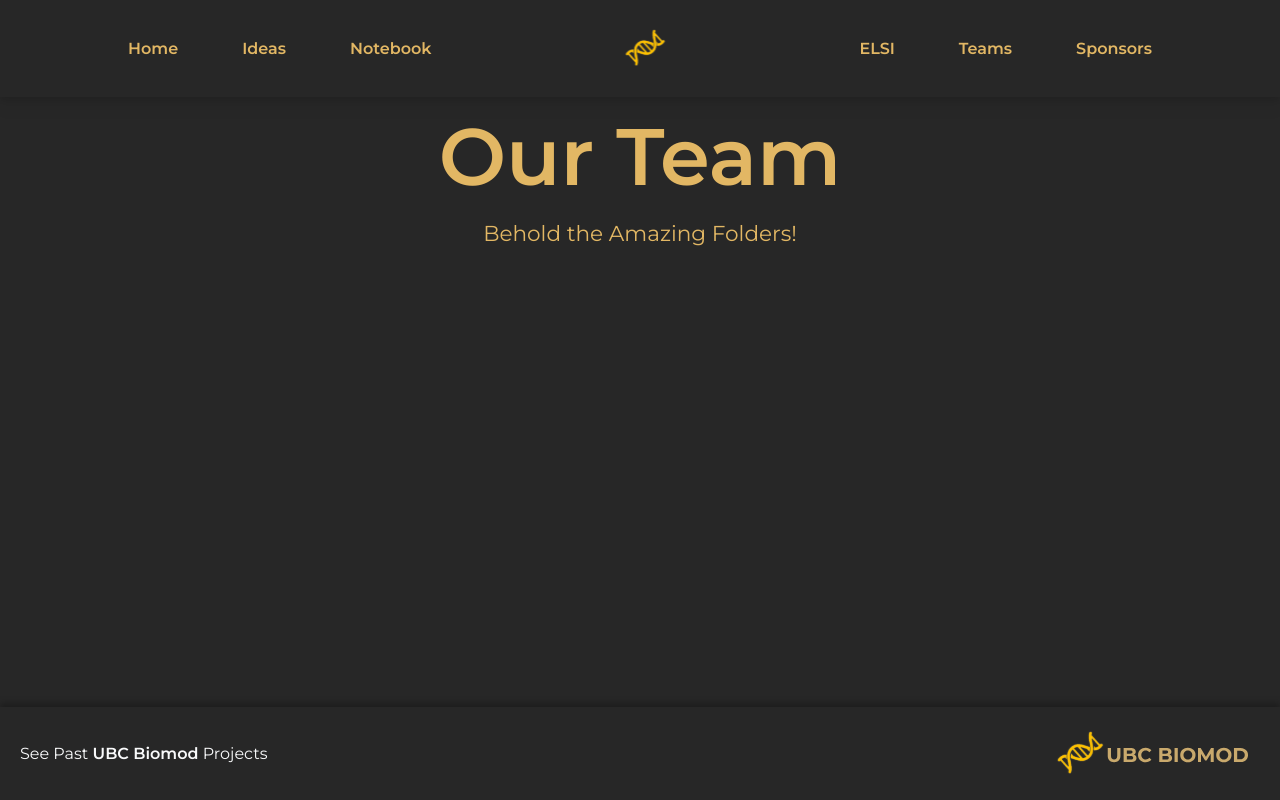
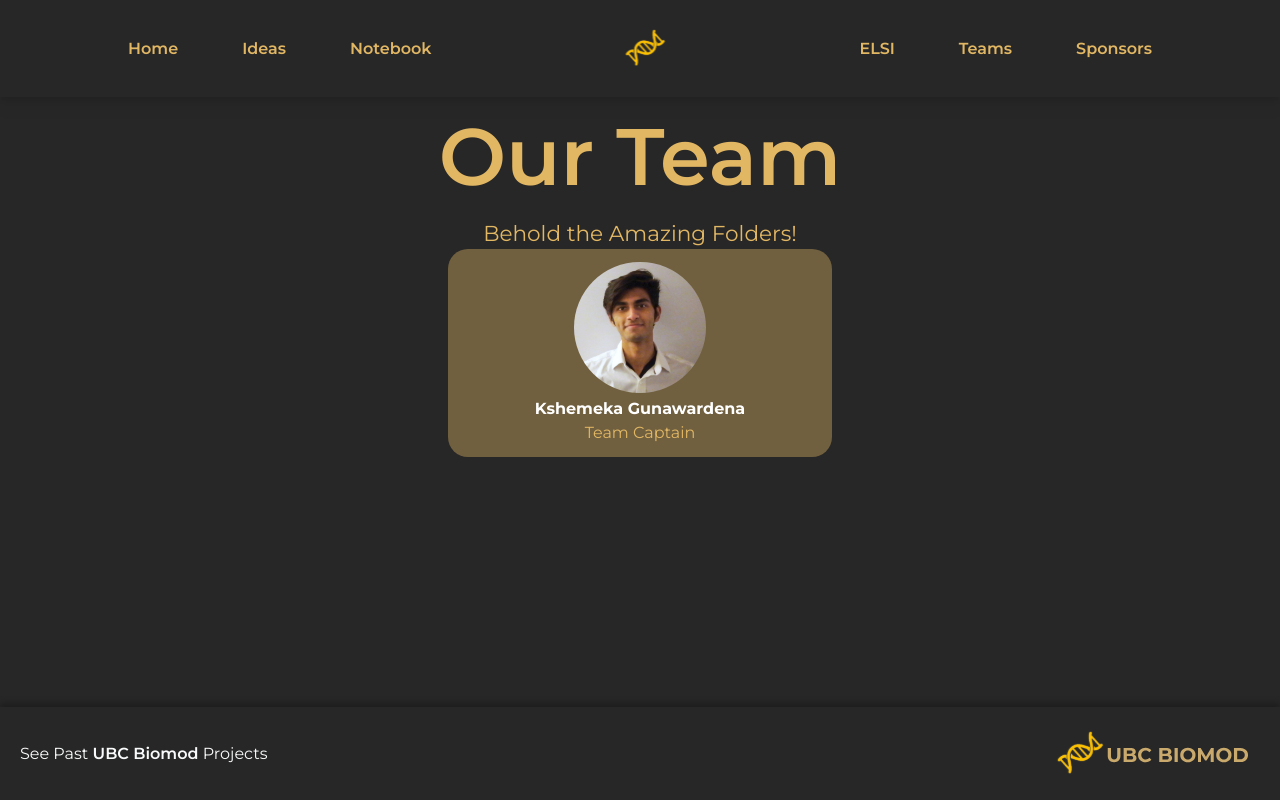
Before and after one commit to biomod2023/biomod2023, a Vue app: page /team in a window 1280 px wide. Built offline with nearby package versions, Linux system fonts and the light colour scheme.

Commit message:
add member model and profile card (with sick transition)

```diff
--- /dev/null
+++ b/src/components/Member.ts
@@ -0,0 +1,35 @@
+import _Kshemaka from "@/assets/profile_pictures/Kshemaka.jpg"
+import _Miguel from "@/assets/profile_pictures/Miguel.jpg"
+
+type Member = {
+    image: string,
+    name: string,
+    position: string,
+    description: string,
+    major: string,
+    year: number,
+    department: string
+}
+
+const Kshemaka: Member = {
+    image: _Kshemaka,
+    name: "Kshemeka Gunawardena",
+    position: "Team Captain",
+    major: "Biology",
+    year: 4,
+    description: "Sexiest man alive! Lorem ipsum dolor sit amet, consectetur adipiscing elit. Fusce feugiat arcu vitae quam pulvinar elementum. Proin congue porttitor rutrum. Fusce dignissim malesuada massa, vitae fermentum nunc dictum et. Cras ligula dolor, facilisis eu sagittis quis, commodo ac elit. Cras elit erat, malesuada quis tempus vitae, iaculis id libero. Mauris eget volutpat est",
+    department: "Captain",
+}
+
+const Miguel: Member = {
+    image: _Miguel,
+    name: "Miguel Tsai",
+    position: "Team Captain",
+    major: "Micro-Biology",
+    year: 3,
+    description: "Also Sexiest man alive",
+    department: "Captain",
+}
+
+export type { Member }
+export {Kshemaka, Miguel}
--- /dev/null
+++ b/src/components/ProfileCard.vue
@@ -0,0 +1,40 @@
+<script setup lang="ts">
+import type { Member } from "@/components/Member"
+import type { PropType } from "vue";
+import { ref } from "vue";
+import type { Ref } from "vue";
+const props = defineProps({
+    member: Object as PropType<Member>,
+})
+const cardConfig: string = "w-[24rem] h-[13rem] rounded-[1.25rem] flex flex-col items-center gap-1 absolute"
+const isHovering: Ref<boolean> = ref(false)
+</script>
+
+<template>
+    <TransitionGroup enter-active-class="transition-opacity duration-500 ease-in"
+        leave-active-class="transition-opacity duration 500 ease-in"
+        enter-from-class="opacity-0" enter-to-class="opacity-100">
+
+        <div :class="cardConfig + ' justify-center bg-gold/40'" @mouseenter="isHovering = true"
+            v-show="!isHovering" key="main">
+            <img :src="member?.image" class="w-[8.2rem] h-[8.2rem] rounded-[5.7rem]" />
+            <div class="flex flex-col items-center gap-0">
+                <div class="text-base font-bold text-white">{{ member?.name }}</div>
+                <div class="text-base font-normal text-gold">{{ member?.position }}</div>
+            </div>
+        </div>
+
+        <div :class="cardConfig + ' bg-gold'"
+            @mouseleave="isHovering = false" v-show="isHovering" key="alt">
+            <div class="flex flex-col items-center content-start gap-0 p-[0.5rem] max-h-full">
+                <div class="text-lg font-bold text-white">{{ member?.name }}</div>
+                <div class="text-xs font-normal relative bottom-1">
+                    {{ member?.major }} · {{ member?.year }}th
+                </div>
+                <p class="text-justify px-[1.6rem] overflow-scroll">
+                    {{ member?.description }}
+                </p>
+            </div>
+        </div>
+    </TransitionGroup>
+</template>
--- a/src/views/TeamView.vue
+++ b/src/views/TeamView.vue
@@ -1,11 +1,18 @@
 <script setup lang="ts">
     import NavBar from "@/components/NavBar.vue"
     import Footer from "@/components/Footer.vue"
+    import ProfileCard from "@/components/ProfileCard.vue"
+
+    import {Kshemaka, Miguel} from "@/components/Member"
+    // import Kshemaka from "@/assets/profile_pictures/Kshemaka.jpg"
+    // import Miguel from "@/assets/profile_pictures/Miguel.jpg"
 </script>
 
 <template>
     <div class="flex flex-col h-screen">
         <NavBar/>
+
+        <!-- Header -->
         <div class="flex flex-col w-screen items-center">
             <h1 class="text-title text-gold">
                 Our Team
@@ -14,6 +21,13 @@
                 Behold the Amazing Folders!
             </h2>
         </div>
+
+        <!-- Team Carousel -->
+        <div class="flex flex-wrap justify-center">
+            <ProfileCard :member="Kshemaka"/>
+        </div>
+
+
         <div class="flex flex-col justify-end grow">
             <Footer />
         </div>
```
Also changed, not shown: src/assets/profile_pictures/Kshemaka.jpg (added), src/assets/profile_pictures/Miguel.jpg (added).
